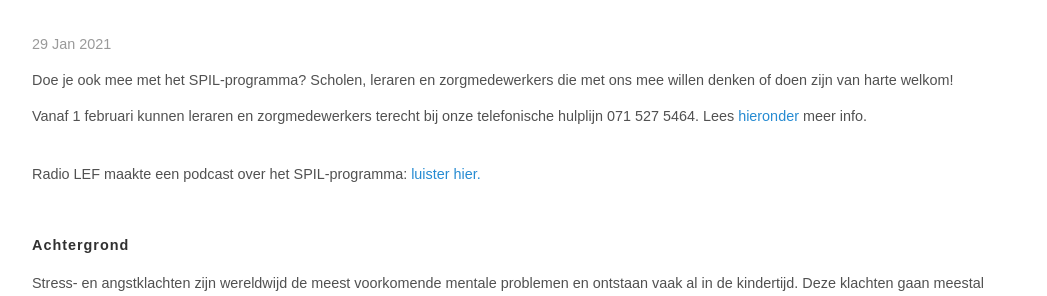
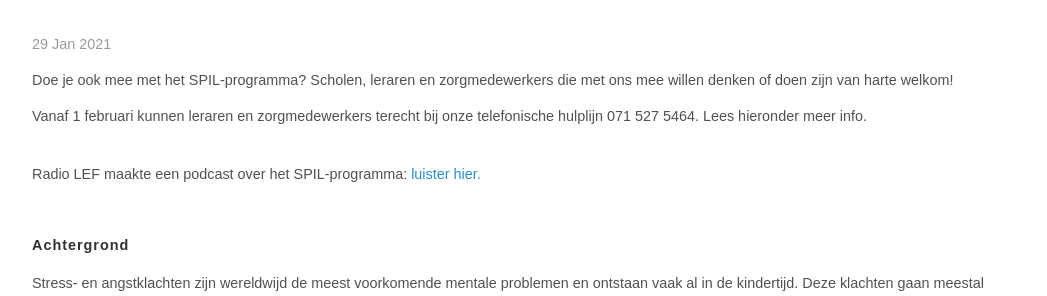
Before and after one commit to kasleiden/kasleiden.gitlab.io, a Jekyll site: the page built from _projects/1-spil.md, in a window 1280 px wide and 900 px high, scrolled down 547 px. Shown: the part 152-448 px from the top of the window, without its empty margins (123-1170 px from the left). Built offline with Jekyll 4.4.1, drawn with Linux system fonts in a browser that asks for light colours; part of the change alters nothing that is shown.

```diff
--- a/_projects/1-spil.md
+++ b/_projects/1-spil.md
@@ -11,7 +11,7 @@ members: [leone, michiel, anika, anke, marjolein]
 Doe je ook mee met het SPIL-programma? Scholen, leraren en zorgmedewerkers die met ons mee willen denken of doen zijn van harte welkom!
 <br>
 
-Vanaf 1 februari kunnen leraren en zorgmedewerkers terecht bij onze telefonische hulplijn 071 527 5464. Lees [hieronder](https://github.com/kasleiden/kasleiden.gitlab.io/blob/master/_projects/1-spil.md#hulplijn) meer info.
+Vanaf 1 februari kunnen leraren en zorgmedewerkers terecht bij onze telefonische hulplijn 071 527 5464. Lees hieronder meer info.
 <br>
 
 Radio LEF maakte een podcast over het SPIL-programma: [luister hier.](https://open.spotify.com/episode/1woeQZApsmgxbpQtfEQPGZ?si=iIYTHGOHTlGYJw-TEfYx5w)
```
